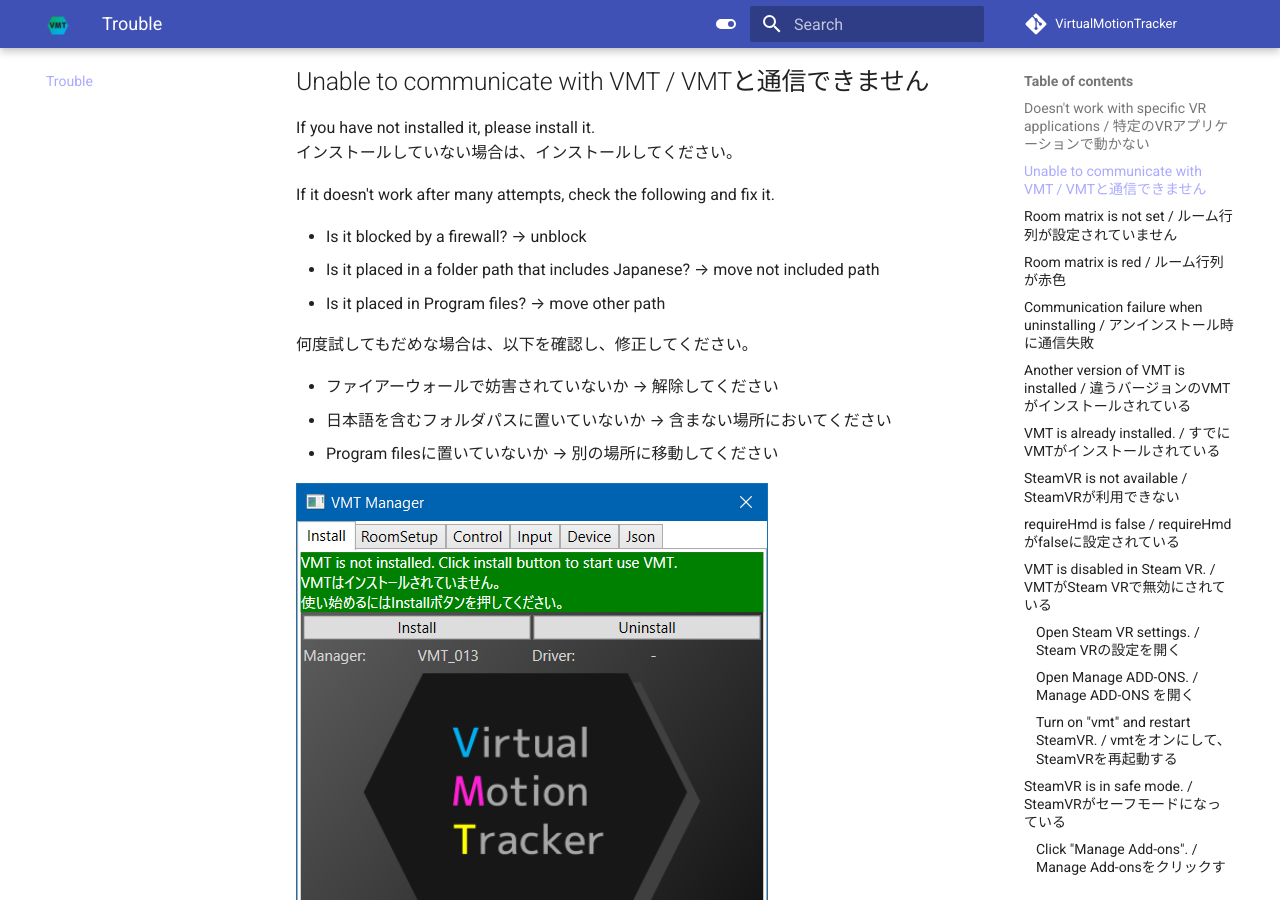
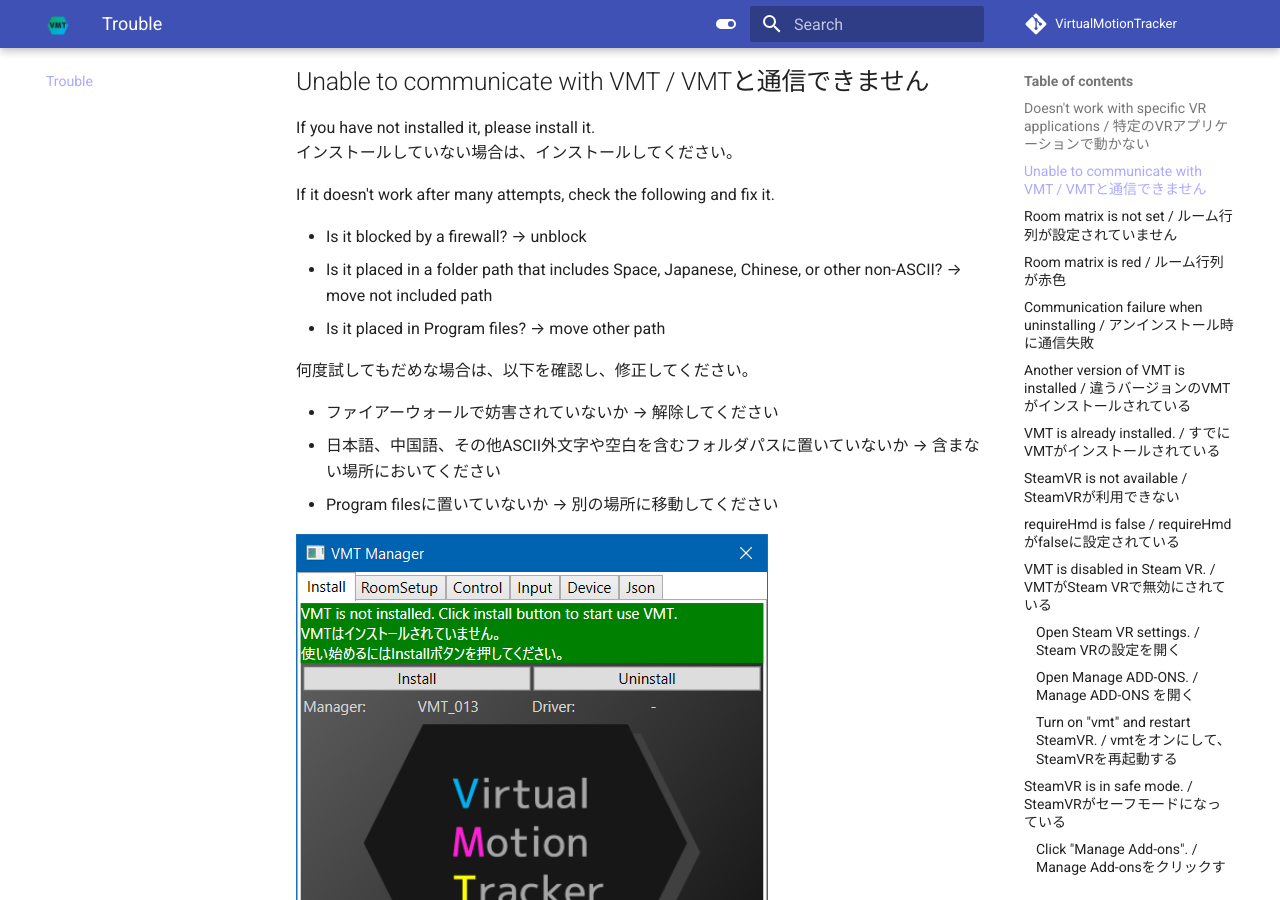
Before and after one commit to gpsnmeajp/VirtualMotionTrackerDocument, an MkDocs documentation site: the page built from docs/trouble.md, in a window 1280 px wide and 900 px high, scrolled down 341 px. Built offline with MkDocs 1.6.1 and Material for MkDocs 9.7.7, drawn with Linux system fonts in a browser that asks for light colours; comment, search, counter and statistics services are not loaded.

Commit message:
パスについて詳細記載

```diff
--- a/docs/trouble.md
+++ b/docs/trouble.md
@@ -16,13 +16,13 @@
 If it doesn't work after many attempts, check the following and fix it.
 
 + Is it blocked by a firewall? → unblock
-+ Is it placed in a folder path that includes Japanese? → move not included path
++ Is it placed in a folder path that includes Space, Japanese, Chinese, or other non-ASCII? → move not included path
 + Is it placed in Program files?  → move other path
 
 何度試してもだめな場合は、以下を確認し、修正してください。
 
 + ファイアーウォールで妨害されていないか → 解除してください
-+ 日本語を含むフォルダパスに置いていないか → 含まない場所においてください
++ 日本語、中国語、その他ASCII外文字や空白を含むフォルダパスに置いていないか → 含まない場所においてください
 + Program filesに置いていないか → 別の場所に移動してください
 
 ![](/VirtualMotionTrackerDocument/image/trouble2.png)
```
